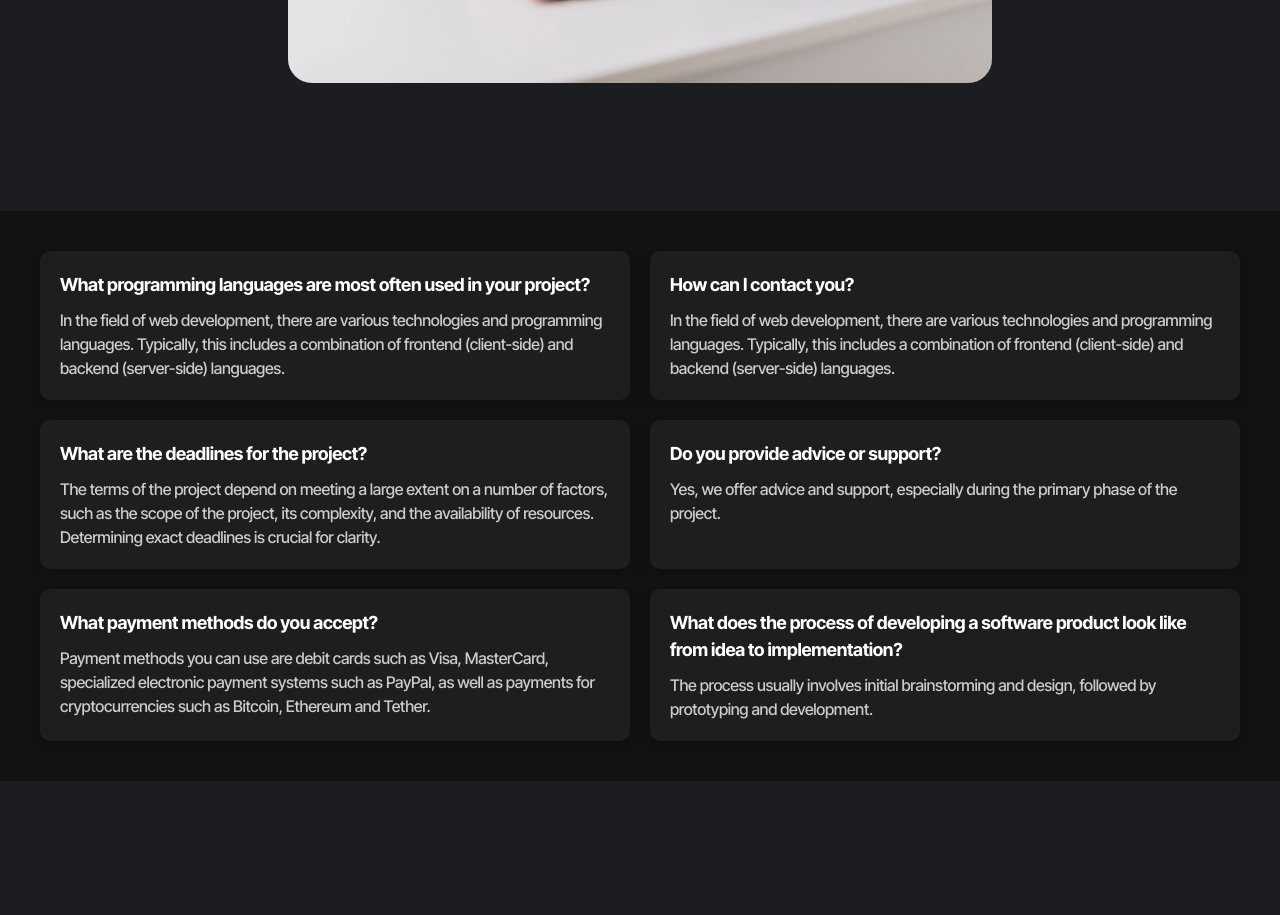
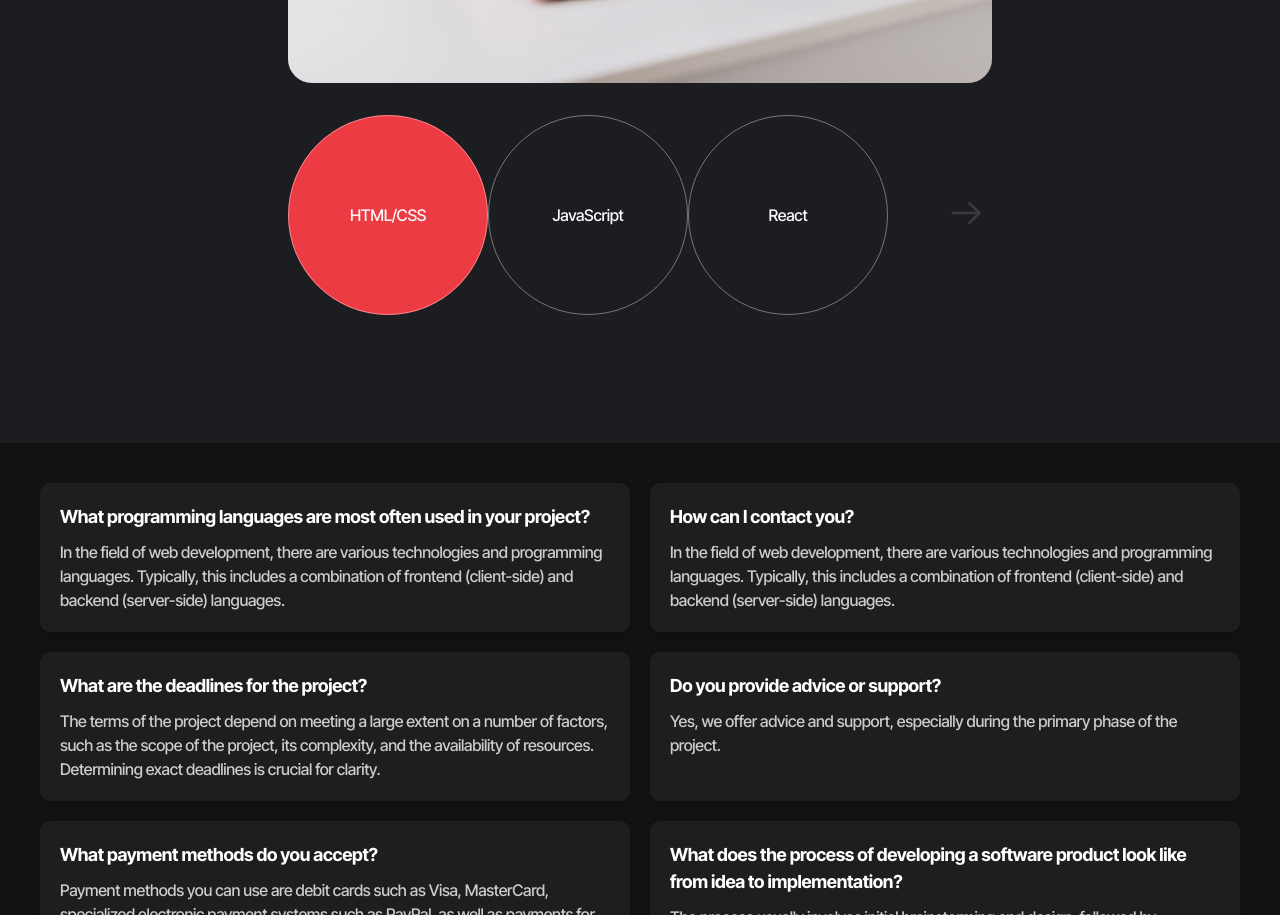
Before and after one commit to GoitStudentsWorks/js_111_ComeONDuDE18, a website built with Vite: page src/index.html in a window 1280 px wide. Shown: the part 1501-2416 px from the top of the page. Built offline with nearby package versions, Linux system fonts and the light colour scheme.

Commit message:
+third block about-me section/API Swiper

```diff
--- a/src/css/aboutme.css
+++ b/src/css/aboutme.css
@@ -61,6 +61,76 @@
     border-radius: 24px;
 }
 
+/** 3 block section 'About me' **/
+.swiper-container-aboutme {
+    display: flex;
+    justify-content: space-between;
+    flex-direction: row;
+    flex-wrap: nowrap;
+    align-items: center;
+}
+
+.swiper-aboutme {
+    display: flex;
+    justify-content: space-between;
+    align-items: center;
+    overflow: hidden;
+    width: 260px;
+    min-width: 0;
+}
+
+.swiper-wrapper-aboutme {
+    display: flex;
+    min-width: 0;
+    width: 260px;
+}
+
+.swiper-slide-aboutme {
+    flex-shrink: 0;
+    width: 100%;
+    height: 100%;
+    border-radius: 100px;
+    display: block;
+}
+
+.swiper-slide-text-aboutme {
+    width: 100%;
+    height: 130px;
+
+    display: flex;
+    border-radius: 100px;
+    border: 1px solid rgba(250, 250, 250, 0.4);
+    stroke-width: 1px;
+    stroke: #fafafa;
+    justify-content: center;
+    align-items: center;
+    color: #fafafa;
+}
+
+.swiper-slide-active-aboutme {
+    background-color: #ed3b44;
+    border-color: #ed3b44;
+}
+
+.swiper-button-next-aboutme {
+    background-color: transparent;
+    border: none;
+}
+
+.swiper-icon-aboutme {
+    width: 28px;
+    height: 28px;
+    fill: none;
+    stroke: #3b3b3b;
+
+    transition: 250ms;
+}
+
+.swiper-button-next-aboutme:focus .swiper-icon-aboutme,
+.swiper-button-next-aboutme:hover .swiper-icon-aboutme {
+    transform: scale(1.2);
+}
+
 @media screen and (min-width: 768px) {
     /** 1 block section 'About me' **/
 
@@ -79,6 +149,22 @@
         line-height: 105%;
         letter-spacing: -0.03em;
     }
+
+    /** 3 block section 'About me' **/
+
+    .swiper-aboutme {
+        width: 600px;
+    }
+
+    .swiper-slide-text-aboutme {
+        height: 200px;
+        width: 200px;
+    }
+
+    .swiper-icon-aboutme {
+        width: 40px;
+        height: 40px;
+    }
 }
 
 @media screen and (min-width: 1440px) {
@@ -92,4 +178,19 @@
         max-width: 680px;
         height: 700px;
     }
+
+    /** 3 block section 'About me' **/
+    .swiper-container-aboutme {
+        gap: 72px;
+        justify-content: flex-start;
+    }
+
+    .swiper-aboutme {
+        width: 1200px;
+    }
+
+    .swiper-icon-aboutme {
+        width: 40px;
+        height: 40px;
+    }
 }
--- a/src/js/aboutme.js
+++ b/src/js/aboutme.js
@@ -0,0 +1,49 @@
+import Swiper from 'swiper';
+import { Navigation, Keyboard } from 'swiper/modules';
+import 'swiper/css';
+import 'swiper/css/navigation'
+import 'swiper/css/keyboard'
+
+const nextSlideBtnAMe = document.querySelector('.swiper-button-next-aboutme');
+const swiperContainer = document.querySelector('.swiper-aboutme')
+
+const swiperAboutme = new Swiper(swiperContainer, {
+    wrapperClass: 'swiper-wrapper-aboutme',
+    slideClass: 'swiper-slide-aboutme',
+    slideActiveClass: 'swiper-slide-active-aboutme',
+
+    direction: 'horizontal',
+    loop: true,
+    modules: [Navigation, Keyboard],
+
+    slidesPerView: 1,
+    spaceBetween: 0,
+    breakpoints: {
+        320: {
+            slidesPerView: 2,
+        },
+
+        768: {
+            slidesPerView: 3,
+        },
+
+        1440: {
+            slidesPerView: 6,
+        }
+    },
+
+    navigation: {
+        nextEl: '.swiper-button-next-aboutme',
+    },
+
+    nested: true,
+
+    keyboard: {
+        enabled: true,
+        onlyInViewport: false,
+    }
+})
+
+nextSlideBtnAMe.addEventListener('click', e => {
+    swiperAboutme.slideNext();
+})
--- a/src/partials/aboutme.html
+++ b/src/partials/aboutme.html
@@ -32,5 +32,53 @@
                 </picture>
             </li>
         </ul>
+
+        <div class="swiper-container-aboutme">
+            <div class="swiper-aboutme">
+                <ul class="swiper-wrapper-aboutme">
+                    <li class="swiper-slide-aboutme">
+                        <div class="swiper-slide-text-aboutme">HTML/CSS</div>
+                    </li>
+                    <li class="swiper-slide-aboutme">
+                        <div class="swiper-slide-text-aboutme">JavaScript</div>
+                    </li>
+                    <li class="swiper-slide-aboutme">
+                        <div class="swiper-slide-text-aboutme">React</div>
+                    </li>
+                    <li class="swiper-slide-aboutme">
+                        <div class="swiper-slide-text-aboutme">Node.js</div>
+                    </li>
+                    <li class="swiper-slide-aboutme">
+                        <div class="swiper-slide-text-aboutme">React Native</div>
+                    </li>
+                    <li class="swiper-slide-aboutme">
+                        <div class="swiper-slide-text-aboutme">Soft skills</div>
+                    </li>
+                    <li class="swiper-slide-aboutme">
+                        <div class="swiper-slide-text-aboutme">HTML/CSS</div>
+                    </li>
+                    <li class="swiper-slide-aboutme">
+                        <div class="swiper-slide-text-aboutme">JavaScript</div>
+                    </li>
+                    <li class="swiper-slide-aboutme">
+                        <div class="swiper-slide-text-aboutme">React</div>
+                    </li>
+                    <li class="swiper-slide-aboutme">
+                        <div class="swiper-slide-text-aboutme">Node.js</div>
+                    </li>
+                    <li class="swiper-slide-aboutme">
+                        <div class="swiper-slide-text-aboutme">React Native</div>
+                    </li>
+                    <li class="swiper-slide-aboutme">
+                        <div class="swiper-slide-text-aboutme">Soft skills</div>
+                    </li>
+                </ul>
+            </div>
+            <button class="swiper-button-next-aboutme">
+                <svg class="swiper-icon-aboutme">
+                    <use href="../img/ImgAboutMe/symbol-defs.svg#icon-arrow-right" class="icon-aboutme"></use>
+                </svg>
+            </button>
+        </div>
     </div>
 </section>
```
Also changed, not shown: src/img/ImgAboutMe/symbol-defs.svg (added), 1 other file.
